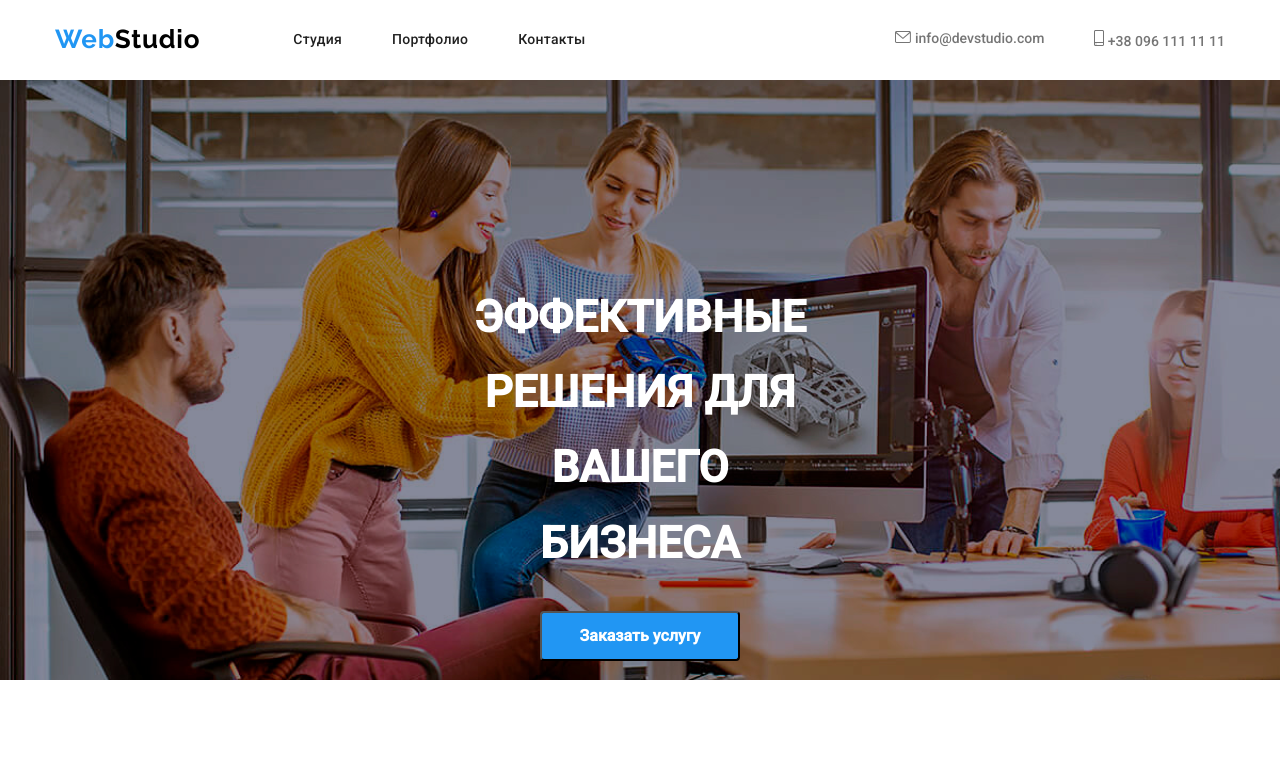
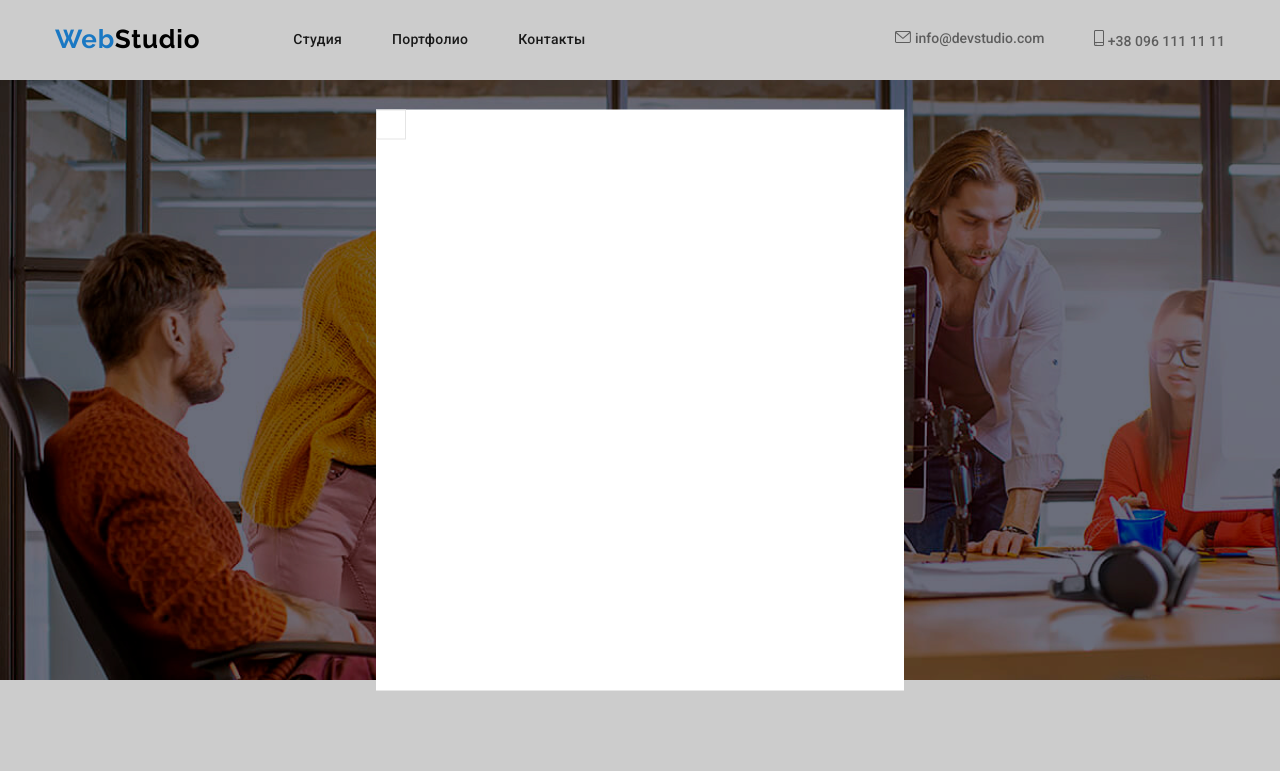
Before and after one commit to KorchevnyiMisha/webstudio, a plain HTML site: page index.html in a window 1280 px wide. Both pictures are taken after a click on the button "Заказать услугу". Shown: the top 771 px of the page. Drawn offline with Linux system fonts and the light colour scheme.

Commit message:
добавляет модальное окно
добавлено модальное окно бэкдроп и кнопка закрытия модалки

```diff
--- a/index.html
+++ b/index.html
@@ -53,7 +53,7 @@
   <main>
     <section class="hero">
       <h1 lang="ru">ЭФФЕКТИВНЫЕ РЕШЕНИЯ ДЛЯ ВАШЕГО БИЗНЕСА</h1>
-      <button type="button">Заказать услугу</button>
+      <button class="open-modal" type="button" data-open-modal>Заказать услугу</button>
     </section>
 
 <!-- -------------------------------------------------------------------pec---------------------------------------------------- -->
@@ -360,5 +360,30 @@
       </div>
     </div>
   </footer>
+
+  <div class="backdrop is-hidden" data-backdrop>
+    <div class="modal">
+      <button class="close-modal" data-close-modal>
+        <svg class="close-modal-x">
+          <use href="./images/close-modal-x.svg"></use>
+        </svg>
+      </button>
+    </div>
+  </div>
+
+  <script>
+    const refs = {
+      openModalBtn: document.querySelector("[data-open-modal]"),
+      closeModalBtn: document.querySelector("[data-close-modal]"),
+      backdrop: document.querySelector("[data-backdrop]"),
+    };
+
+    refs.openModalBtn.addEventListener("click", toggleModal);
+    refs.closeModalBtn.addEventListener("click", toggleModal);
+
+    function toggleModal() {
+      refs.backdrop.classList.toggle("is-hidden");
+    };
+</script>
 </body>
 </html>
--- a/styles/styles.css
+++ b/styles/styles.css
@@ -197,11 +197,10 @@ a:hover {
 
 }
 
-button {
+.open-modal {
   width: 200px;
   height: 50px;
   border-radius: 4px;
-
 
   font-family: var(--main-ff);
   font-weight: var(--fw-bolder);
@@ -488,3 +487,46 @@ footer {
   background-color: var(--ff-accent-color);
   color: var(--main-color-2);
 }
+
+.backdrop {
+  position: fixed;
+  top: 0;
+  left: 0;
+
+  width: 100%;
+  height: 100%;
+
+  background: rgba(0, 0, 0, 0.2);
+}
+
+.backdrop.is-hidden {
+  opacity: 0;
+  pointer-events: none;
+}
+
+.modal {
+  position: absolute;
+  top: 50%;
+  left: 50%;
+  transform: translate(-50%, -50%);
+
+  width: 528px;
+  height: 581px;
+
+  background: #fff;
+}
+
+.close-modal {
+width: 30px;
+height: 30px;
+
+background: #FFFFFF;
+border: 1px solid rgba(0, 0, 0, 0.1);
+box-sizing: border-box;
+}
+
+.close-modal-x {
+  width: 18px;
+  height: 18px;
+
+}
```
Also changed, not shown: styles/sprite.css (deleted, +0 -14 lines), images/close-modal-x.svg (added), styles/common.css (deleted).
